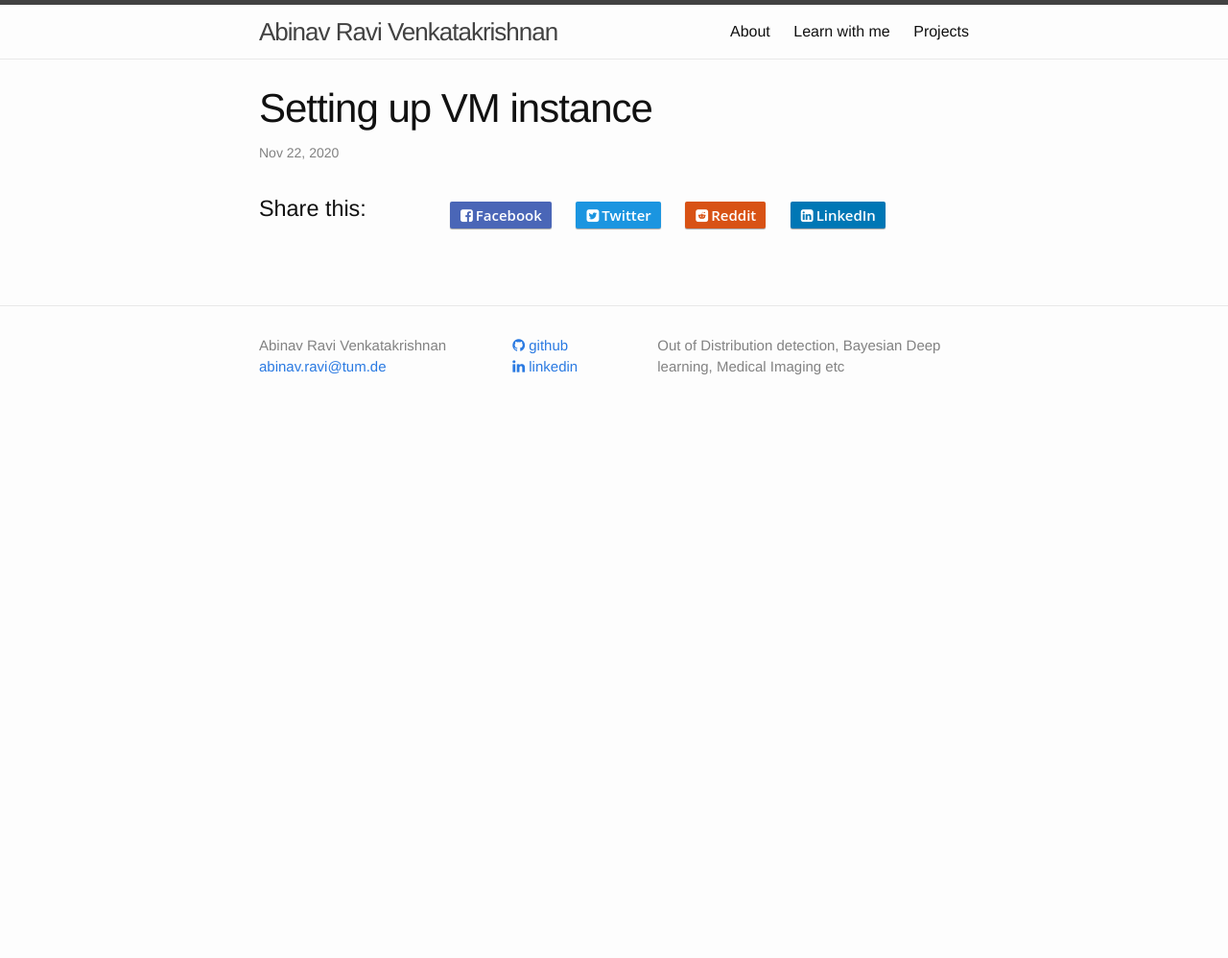
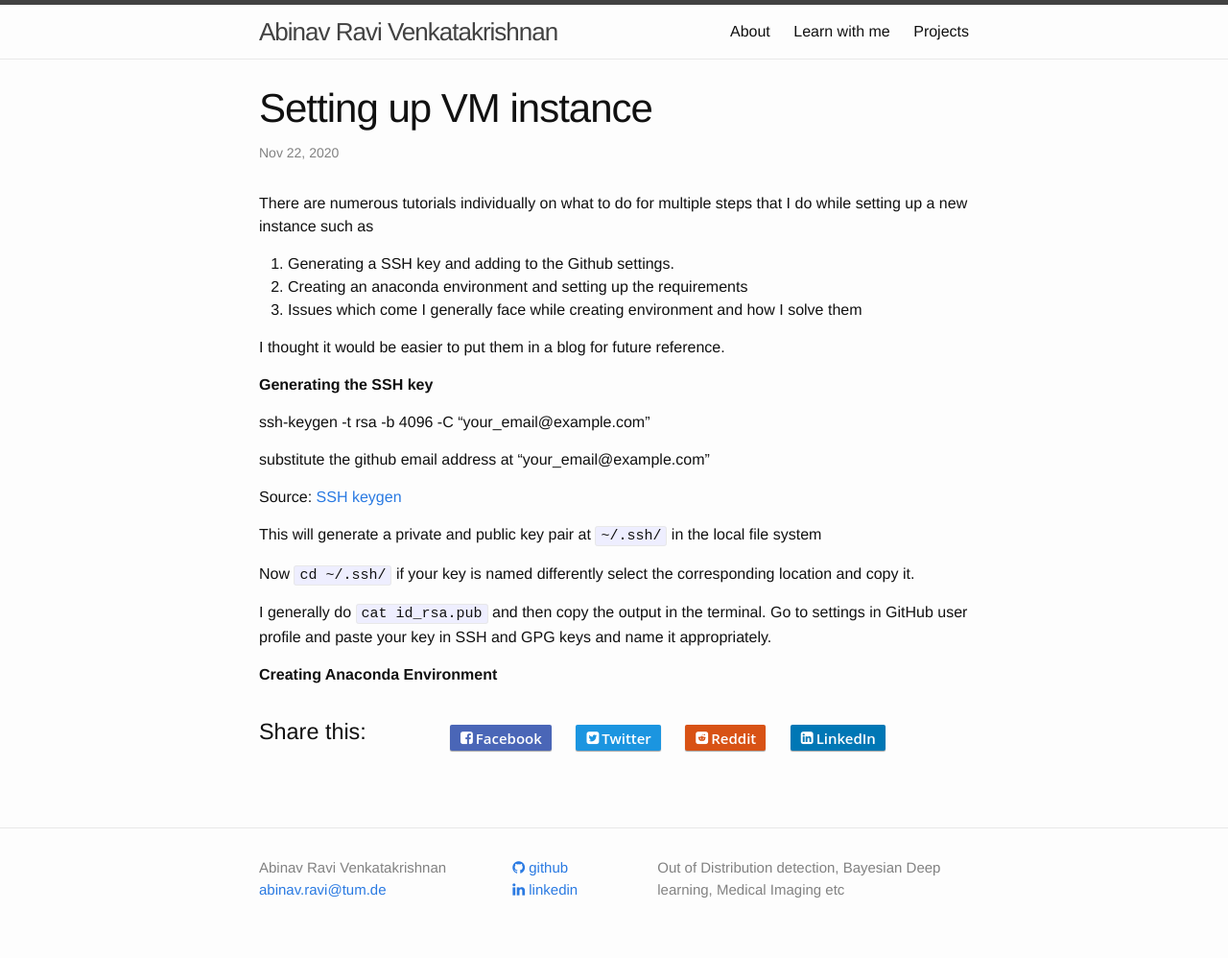
Before and after one commit to AbinavRavi/AbinavRavi.github.io, a Jekyll site: the page built from _posts/2021-02-08-Environment.markdown, in a window 1280 px wide. Shown: the whole page at 96% size. Built offline with Jekyll 4.4.1, drawn with Linux system fonts in a browser that asks for light colours; nearby versions of some CDN libraries; comment, search, counter and statistics services are not loaded; before the commit the page ends 900 px from its top, so only the background shows below that.

Commit message:
Added one part

```diff
--- a/_posts/2021-02-08-Environment.markdown
+++ b/_posts/2021-02-08-Environment.markdown
@@ -6,3 +6,26 @@ comments: True
 share: True
 categories: Engineering
 ---
+There are numerous tutorials individually on what to do for multiple steps that I do while setting up a new instance such as
+
+1. Generating a SSH key and adding to the Github settings.
+2. Creating an anaconda environment and setting up the requirements
+3. Issues which come I generally face while creating environment and how I solve them
+
+I thought it would be easier to put them in a blog for future reference.
+
+**Generating the SSH key**
+
+ssh-keygen -t rsa -b 4096 -C "your_email@example.com"
+
+substitute the github email address at "your_email@example.com"
+
+Source: [SSH keygen](https://docs.github.com/en/github-ae@latest/github/authenticating-to-github/generating-a-new-ssh-key-and-adding-it-to-the-ssh-agent)
+
+This will generate a private and public key pair at `~/.ssh/` in the local file system
+
+Now `cd ~/.ssh/` if your key is named differently select the corresponding location and copy it.
+
+I generally do `cat id_rsa.pub` and then copy the output in the terminal. Go to settings in GitHub user profile and paste your key in SSH and GPG keys and name it appropriately.
+
+**Creating Anaconda Environment**
```
